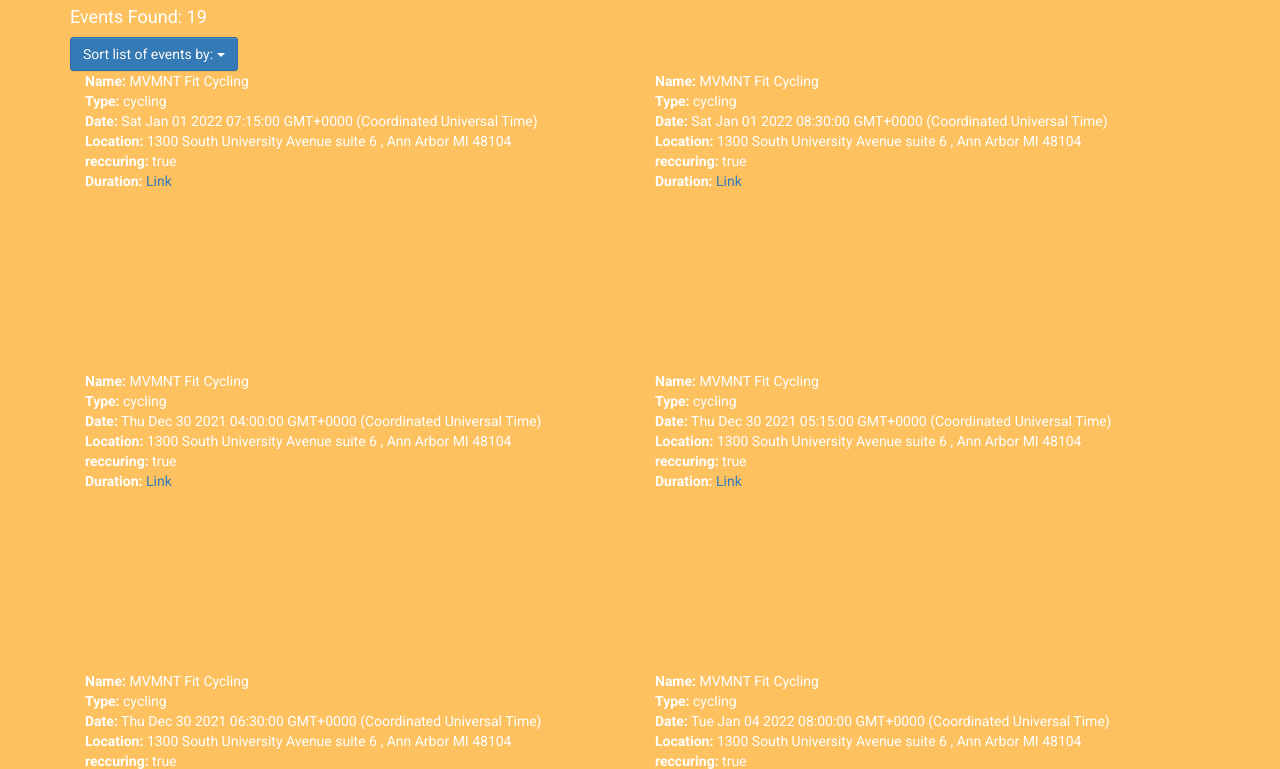
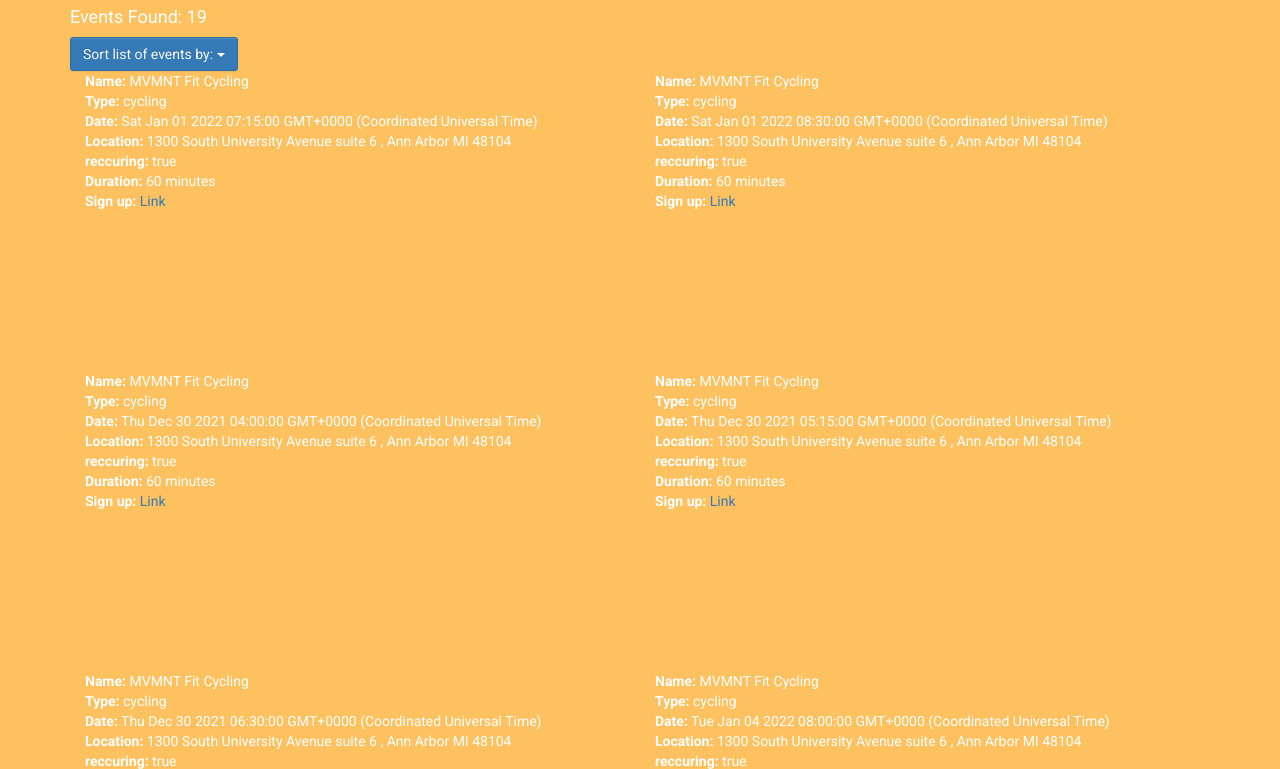
Before and after one commit to stanciel/EECS-493, a plain HTML site: page index.html in a window 1280 px wide. Both pictures are taken after typing "Sample", "Sample", "name@example.com", "Sample", "Sample", "Sample" into the empty fields and a click on the button "Sign Up". Shown: the part 347-1116 px from the top of the page. Drawn offline with nearby package versions, Linux system fonts and the light colour scheme.

Commit message:
I missed durations in events

```diff
--- a/index.html
+++ b/index.html
@@ -190,8 +190,11 @@
               <div v-if="event.calories.length > 0">
                 <b>Calories:</b> {{event.calories.join(', ')}}
               </div>
+              <div v-if="event.duration > 0">
+                <b>Duration:</b> {{event.duration}} minutes
+              </div>
               <div v-if="event.signin !== ''">
-                <b>Duration:</b> <a :href="event.signup" target="_blank">Link</a>
+                <b>Sign up:</b> <a :href="event.signup" target="_blank">Link</a>
               </div>
 
             </div>
```
